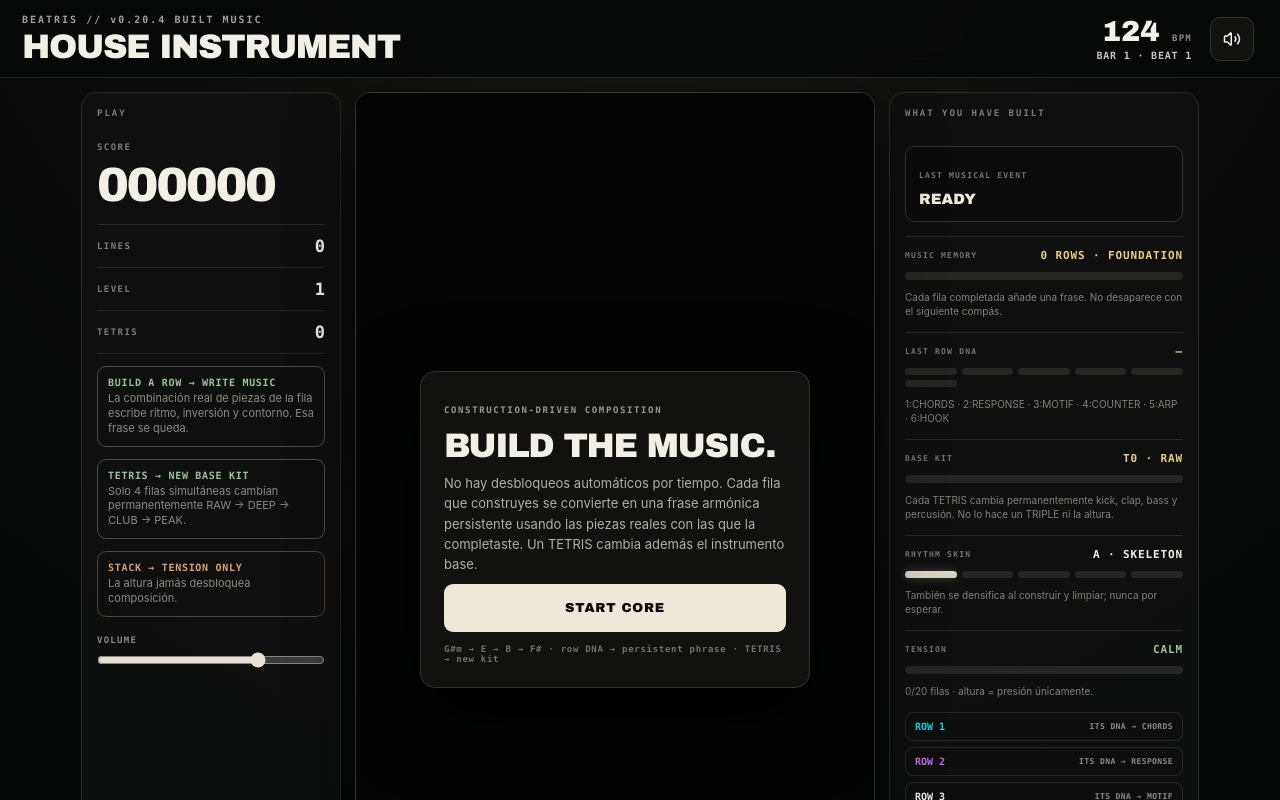
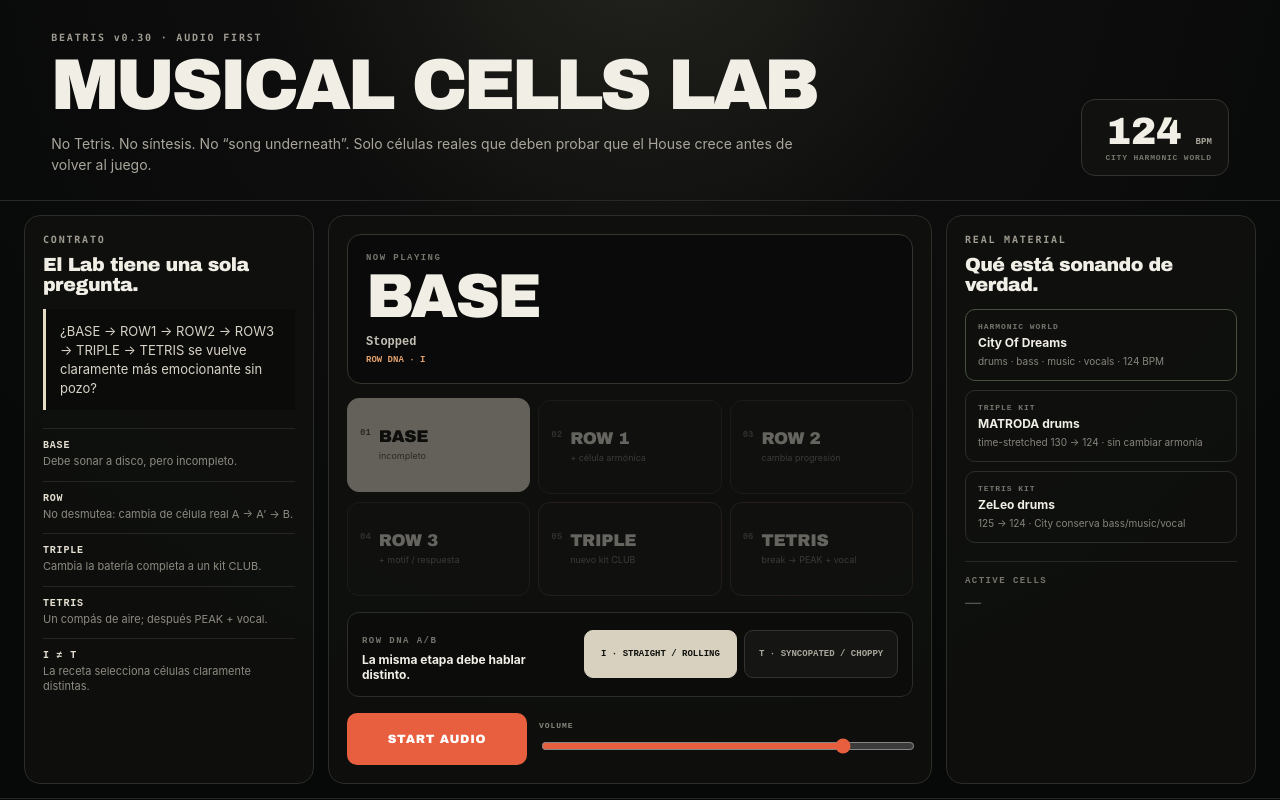
Before and after one commit to emmanuel56mixta-ctrl/beatriz, a React (Vite) app: page / in a window 1280 px wide. Shown: the top 800 px of the page. Built offline with nearby package versions, Linux system fonts and the light colour scheme.

Commit message:
Make v0.30 Audio Lab the branch entrypoint

```diff
--- a/src/main.tsx
+++ b/src/main.tsx
@@ -1,12 +1,10 @@
 import { StrictMode } from "react";
 import { createRoot } from "react-dom/client";
-import "@/game/coreAudioFlowEmit";
-import { Beatris } from "@/components/game/Beatris";
-import "@/styles.css";
-import "@/flow.css";
+import { AudioLab } from "@/components/lab/AudioLab";
+import "@/lab.css";
 
 createRoot(document.getElementById("root")!).render(
   <StrictMode>
-    <Beatris />
+    <AudioLab />
   </StrictMode>,
 );
```
